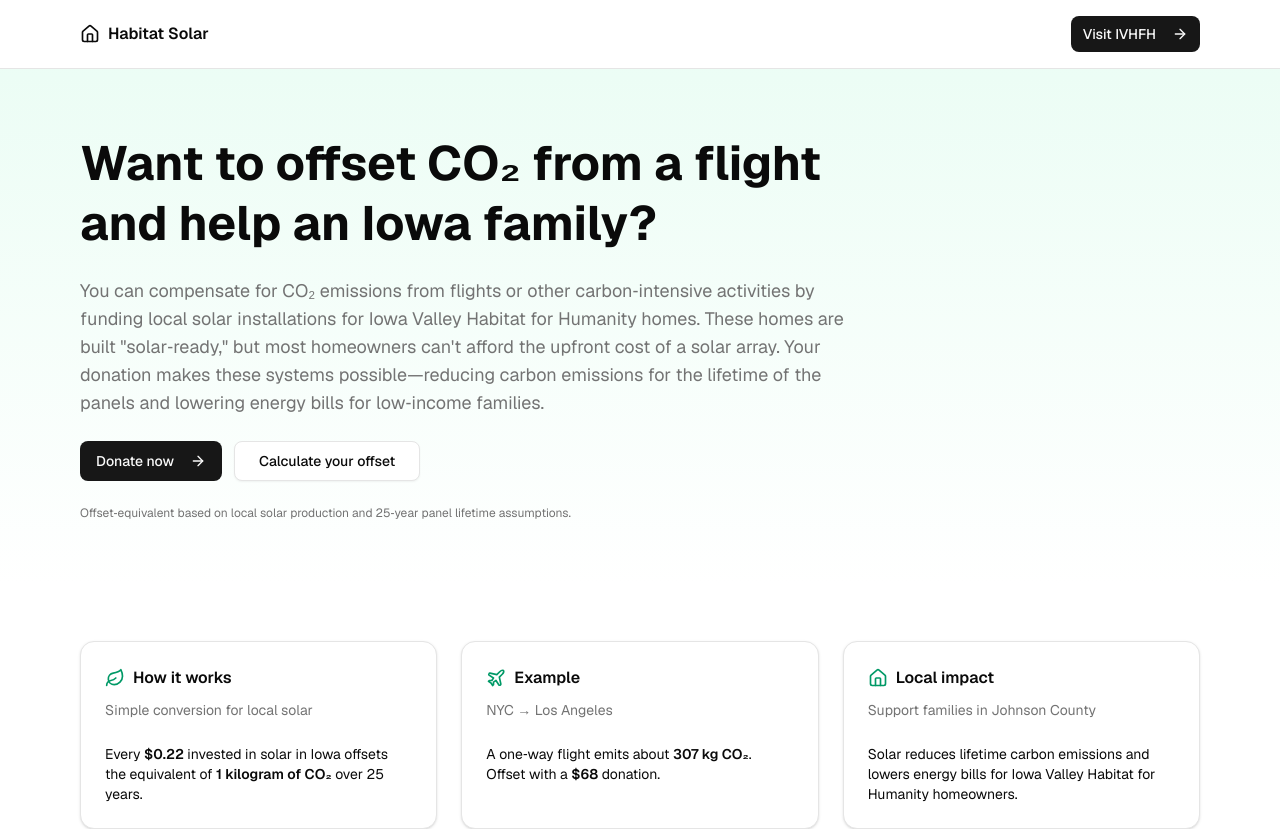
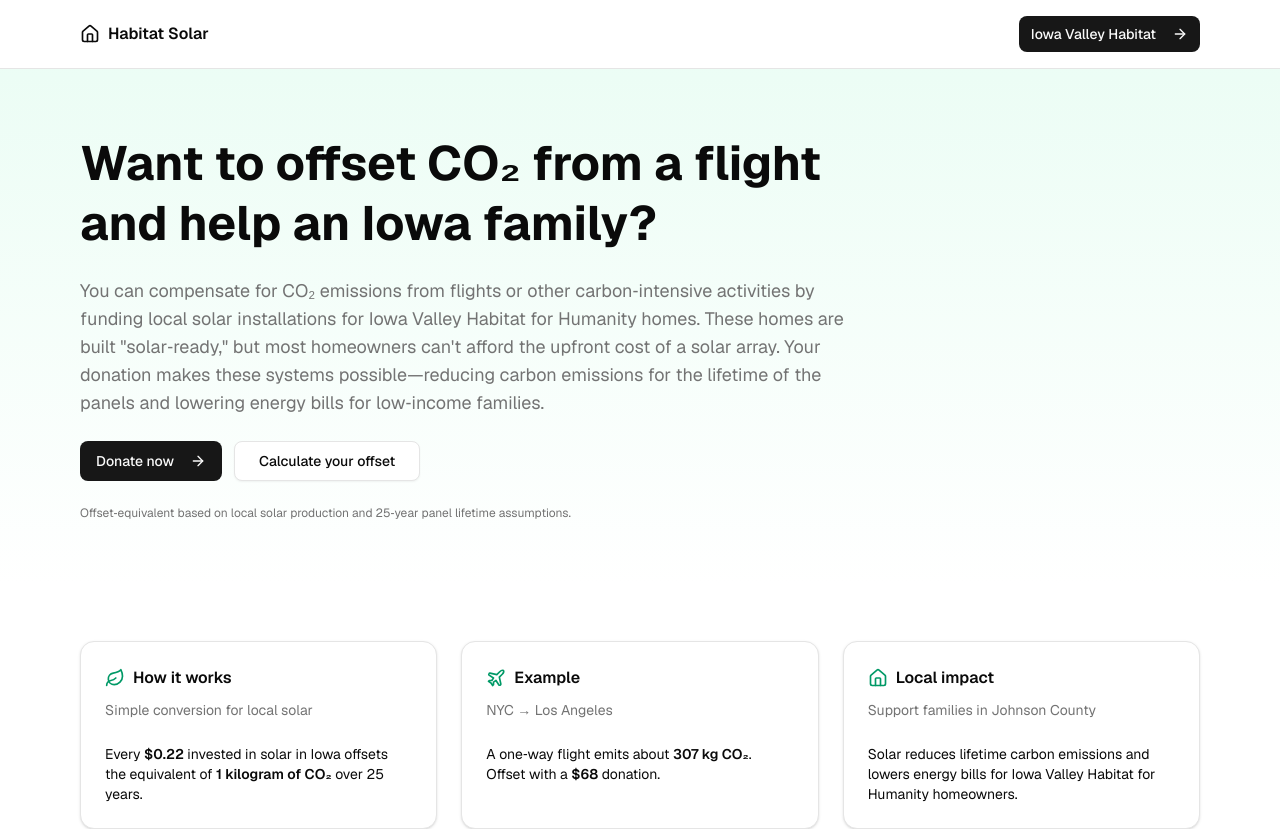
Before and after one commit to onetwothreebutter/habitat-solar-v2, a Next.js app: page / in a window 1280 px wide. Shown: the top 829 px of the page. Built offline with nearby package versions, Linux system fonts and the light colour scheme.

Commit message:
feat: update link text to Iowa Valley Habitat
Updated link description for better clarity

Co-authored-by: Eric Johnson <3291622+onetwothreebutter@users.noreply.github.com>

```diff
--- a/app/clientpage.tsx
+++ b/app/clientpage.tsx
@@ -19,7 +19,7 @@ export default function ClientPage() {
           <div className="flex items-center gap-2">
             <Button asChild>
               <Link href="https://bit.ly/IVHFHgreen" target="_blank" rel="noopener noreferrer">
-                Visit IVHFH
+                Iowa Valley Habitat
                 <ArrowRight className="ml-2 h-4 w-4" aria-hidden="true" />
               </Link>
             </Button>
```
